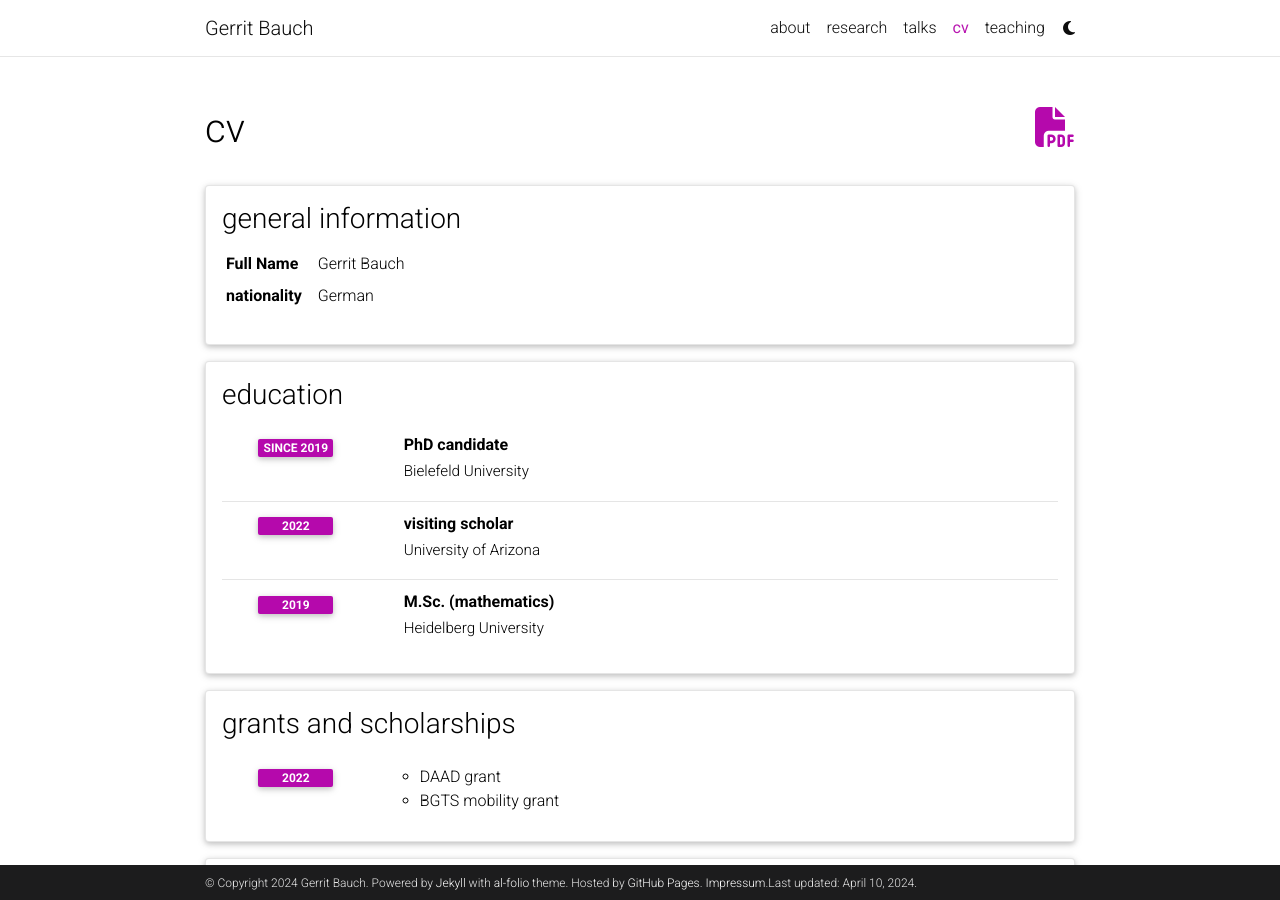
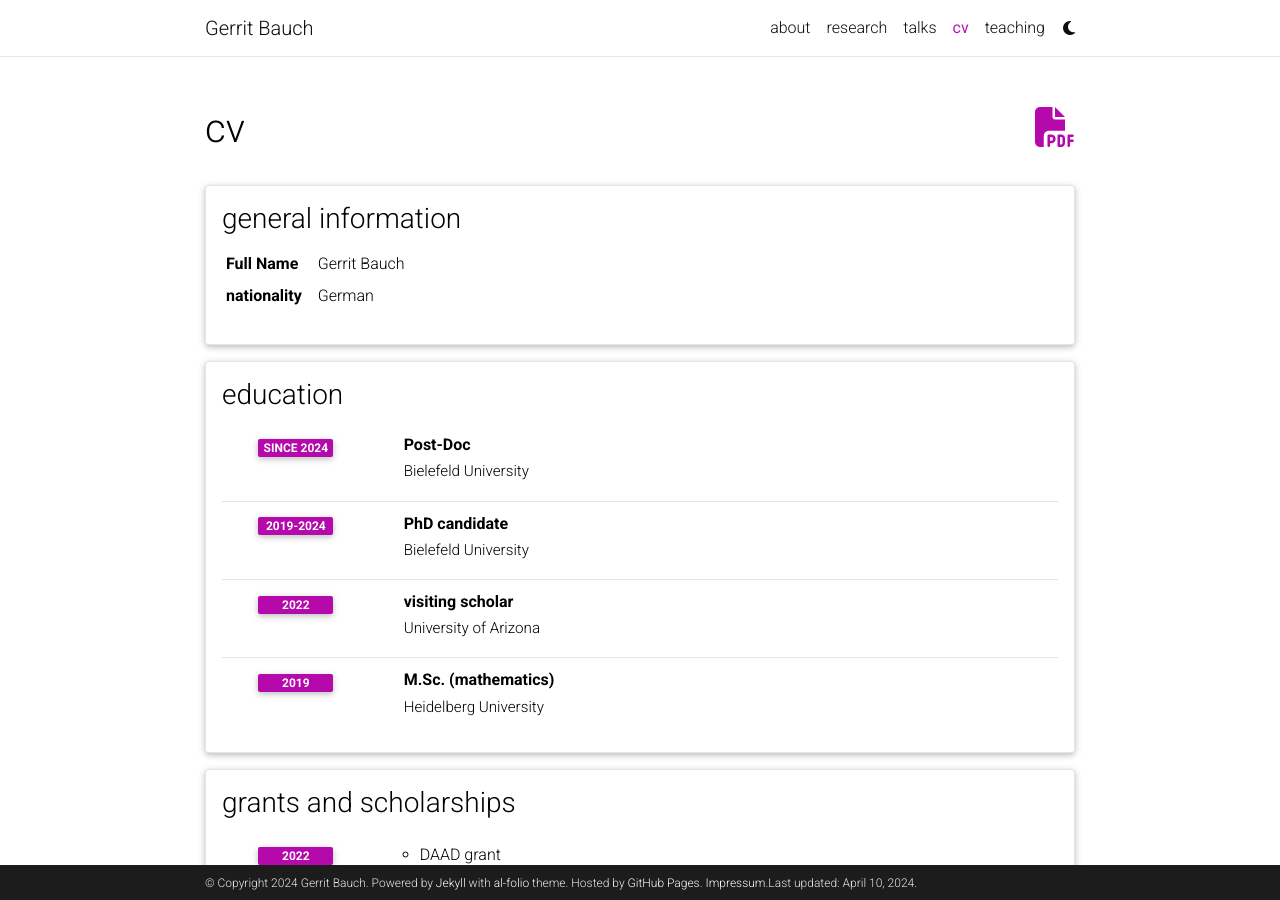
Before and after one commit to gbauch/gbauch.github.io, a Jekyll site: the page built from _pages/cv.md, in a window 1280 px wide and 900 px high. Built offline with Jekyll 4.4.1, drawn with Linux system fonts in a browser that asks for light colours; comment, search, counter and statistics services are not loaded; a style sheet for code colours, icons or effects is not loaded.

Commit message:
Update cv.yml

```diff
--- a/_data/cv.yml
+++ b/_data/cv.yml
@@ -13,9 +13,13 @@
 - title: education
   type: time_table
   contents:
+    - title: Post-Doc
+      institution: Bielefeld University
+      year: since 2024
+
     - title: PhD candidate
       institution: Bielefeld University
-      year: since 2019
+      year: 2019-2024
 
     - title: visiting scholar
       institution: University of Arizona
```
